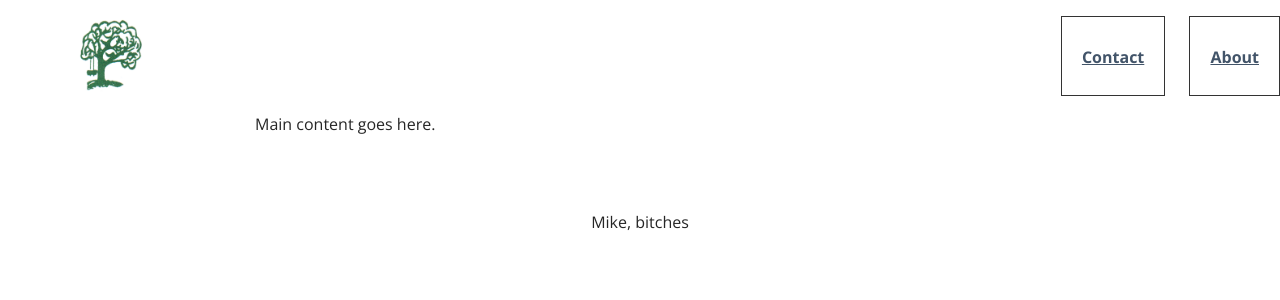
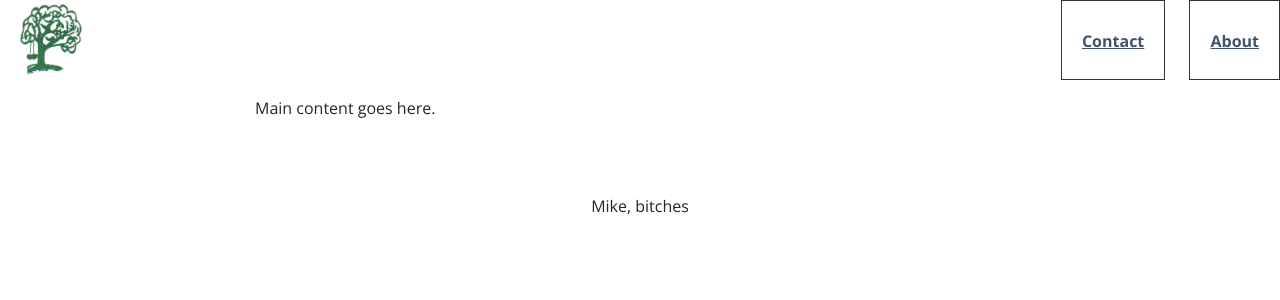
Before and after one commit to funkeymikey/ripen-with-us, a Jekyll site: the page built from index.md, in a window 1280 px wide. Shown: the top 300 px of the page. Built offline with Jekyll 4.4.1, drawn with Linux system fonts in a browser that asks for light colours; some web fonts are replaced.

Commit message:
move nav style

```diff
--- a/_sass/_base.scss
+++ b/_sass/_base.scss
@@ -16,28 +16,3 @@
   -moz-box-sizing: border-box;
   box-sizing: border-box;
 }
-
-nav {
-  text-align: right; //move everything to the right
-
-  li {
-    border: 1px solid #333;
-    display: inline-block;
-    line-height: 80px; //the height of the logo
-    padding: 0 20px;
-    position: relative;
-    max-height: 80px;
-  }
-
-  li + li {
-    margin-left: 20px;
-  }
-
-  li:first-child { //the first child is the logo put that on the left with no border
-    float: left;
-    border: none;
-    img {
-      height: 80px;
-    }
-  }
-}
--- /dev/null
+++ b/_sass/_nav.scss
@@ -0,0 +1,40 @@
+nav {
+  ul {
+    list-style-type: none;
+    margin-block-start: 0;
+    margin-block-end: 0;
+    margin-inline-start: 0px;
+    margin-inline-end: 0px;
+    padding-inline-start: 0;
+  }
+
+  text-align: right; //move everything to the right
+
+  li {
+    display: inline-block;
+    a {
+      line-height: 80px;
+      padding: 0 20px;
+      border: 1px solid #333;
+      position: relative;
+      height: 80px;
+      display: block;
+    }
+  }
+
+  li + li {
+    margin-left: 20px;
+  }
+
+  li:first-child {
+    //the first child is the logo put that on the left with no border
+    float: left;
+    a {
+      border: none;
+      padding: 0;
+    }
+    img {
+      height: 80px;
+    }
+  }
+}
--- a/styles/main.scss
+++ b/styles/main.scss
@@ -3,4 +3,5 @@
 ---
 @import
 	"base",
-  "layout"
+  "layout",
+  "nav"
```
